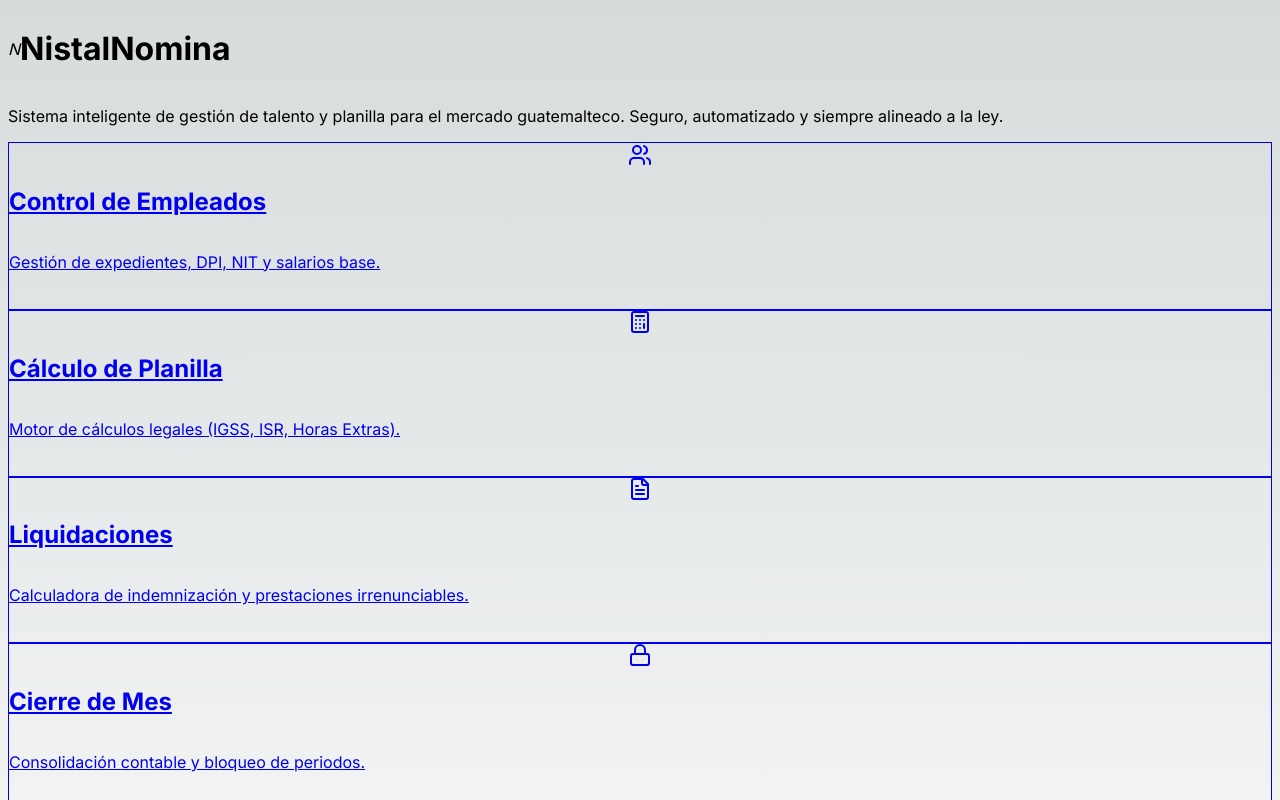
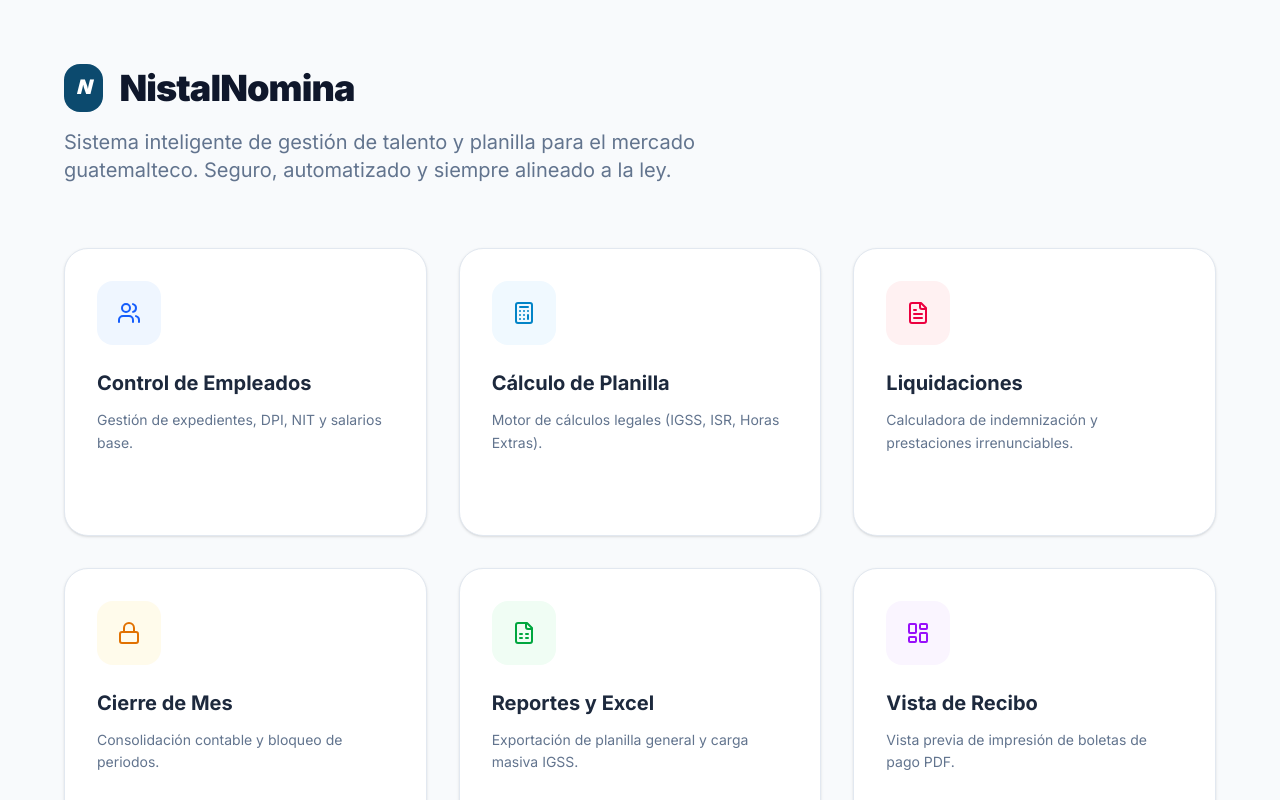
Before and after one commit to Breitner-crt/nistalnomina, a Next.js app: page / in a window 1280 px wide. Shown: the top 800 px of the page. Built offline with nearby package versions, Linux system fonts and the light colour scheme.

Commit message:
Add files via upload

```diff
--- a/src/app/globals.css
+++ b/src/app/globals.css
@@ -1,27 +1,14 @@
-@tailwind base;
-@tailwind components;
-@tailwind utilities;
+@import "tailwindcss";
+@config "../../tailwind.config.js";
 
 :root {
-  --foreground-rgb: 0, 0, 0;
-  --background-start-rgb: 214, 219, 220;
+  --foreground-rgb: 30, 41, 59;
+  --background-start-rgb: 248, 250, 252;
   --background-end-rgb: 255, 255, 255;
-}
-
-@media (prefers-color-scheme: dark) {
-  :root {
-    --foreground-rgb: 255, 255, 255;
-    --background-start-rgb: 0, 0, 0;
-    --background-end-rgb: 0, 0, 0;
-  }
 }
 
 body {
   color: rgb(var(--foreground-rgb));
-  background: linear-gradient(
-      to bottom,
-      transparent,
-      rgb(var(--background-end-rgb))
-    )
-    rgb(var(--background-start-rgb));
+  background: white;
+  min-height: 100vh;
 }
```
